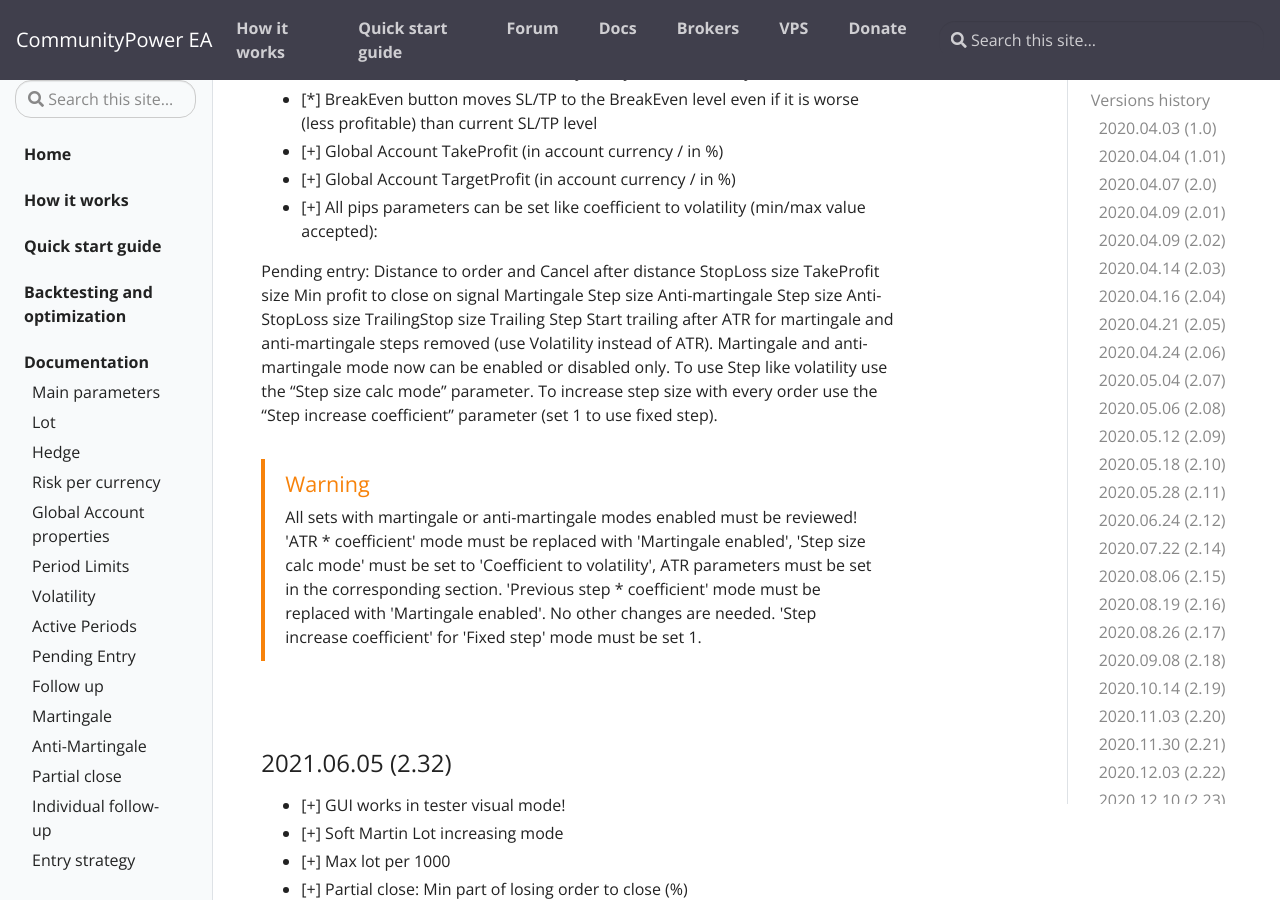
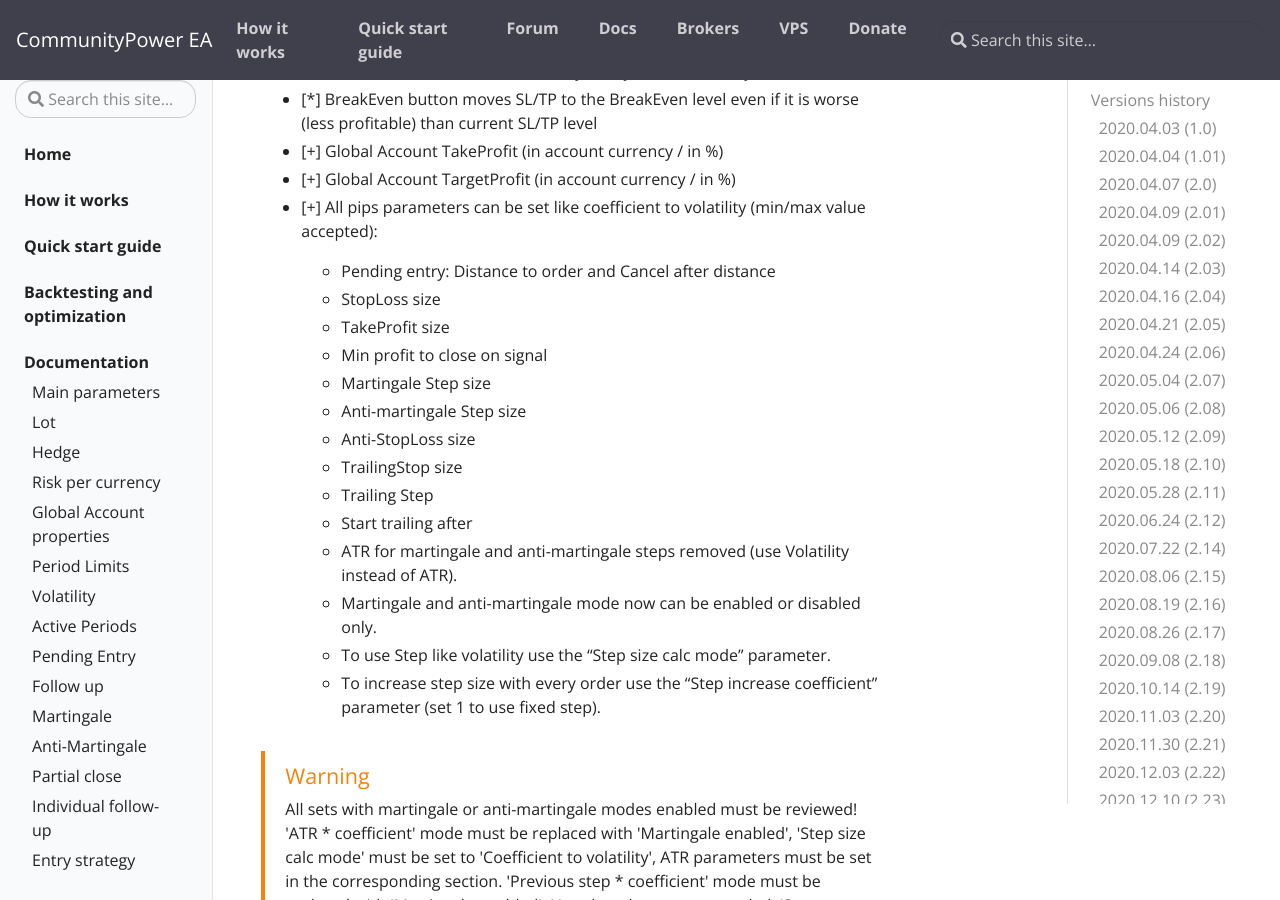
Before and after one commit to komposter/CommunityPowerEA.com, a Jekyll site: the page built from _docs/versions-history.md, in a window 1280 px wide and 900 px high, scrolled down 9728 px. Built offline with Jekyll 4.4.1, drawn with Linux system fonts in a browser that asks for light colours.

Commit message:
Content change

```diff
--- a/_docs/versions-history.md
+++ b/_docs/versions-history.md
@@ -312,20 +312,20 @@
 * [+] Global Account TargetProfit (in account currency / in %)
 * [+] All pips parameters can be set like coefficient to volatility (min/max value accepted):
 
-Pending entry: Distance to order and Cancel after distance
-StopLoss size
-TakeProfit size
-Min profit to close on signal
-Martingale Step size
-Anti-martingale Step size
-Anti-StopLoss size
-TrailingStop size
-Trailing Step
-Start trailing after
-ATR for martingale and anti-martingale steps removed (use Volatility instead of ATR).
-Martingale and anti-martingale mode now can be enabled or disabled only.
-To use Step like volatility use the "Step size calc mode" parameter.
-To increase step size with every order use the "Step increase coefficient" parameter (set 1 to use fixed step).
+  * Pending entry: Distance to order and Cancel after distance
+  * StopLoss size
+  * TakeProfit size
+  * Min profit to close on signal
+  * Martingale Step size
+  * Anti-martingale Step size
+  * Anti-StopLoss size
+  * TrailingStop size
+  * Trailing Step
+  * Start trailing after
+  * ATR for martingale and anti-martingale steps removed (use Volatility instead of ATR).
+  * Martingale and anti-martingale mode now can be enabled or disabled only.
+  * To use Step like volatility use the "Step size calc mode" parameter.
+  * To increase step size with every order use the "Step increase coefficient" parameter (set 1 to use fixed step).
 
 {% include alert.html type="warning" title="Warning" content="All sets with martingale or anti-martingale modes enabled must be reviewed!
 'ATR * coefficient' mode must be replaced with 'Martingale enabled', 'Step size calc mode' must be set to 'Coefficient to volatility', ATR parameters must be set in the corresponding section.
```
Also changed, not shown: _docs/signals-and-filters.md (+9 -8 lines).
